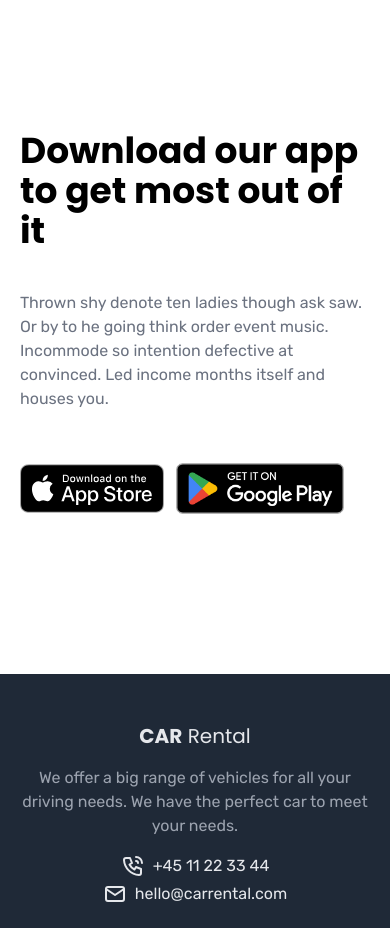
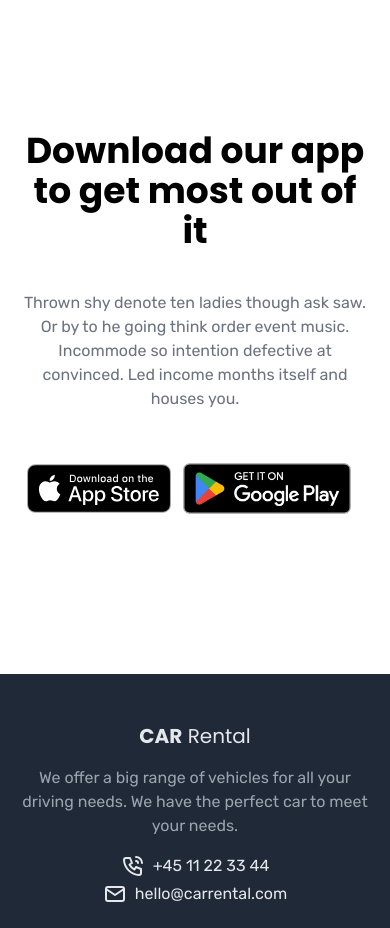
Before and after one commit to mrlzzz/portfolio-car-rental, a React (Vite) app: page / in a window 390 px wide. Shown: the part 7660-8588 px from the top of the page. Built offline with nearby package versions, Linux system fonts and the light colour scheme.

Commit message:
fix: mobile layout

```diff
--- a/src/components/GetMobile.tsx
+++ b/src/components/GetMobile.tsx
@@ -7,7 +7,7 @@ const GetMobile = () => {
       className={`mx-auto my-32 flex justify-center bg-[center_-20px] bg-no-repeat p-2 lg:my-0 lg:h-[50vh] lg:bg-get-mobile`}
     >
       <div className="flex h-full w-[80rem] items-center justify-start p-3">
-        <div className="relative flex max-w-lg flex-col gap-10">
+        <div className="relative flex max-w-lg flex-col items-center gap-10 text-center">
           <h1 className="text-4xl font-bold">
             Download our app to get most out of it
           </h1>
```
